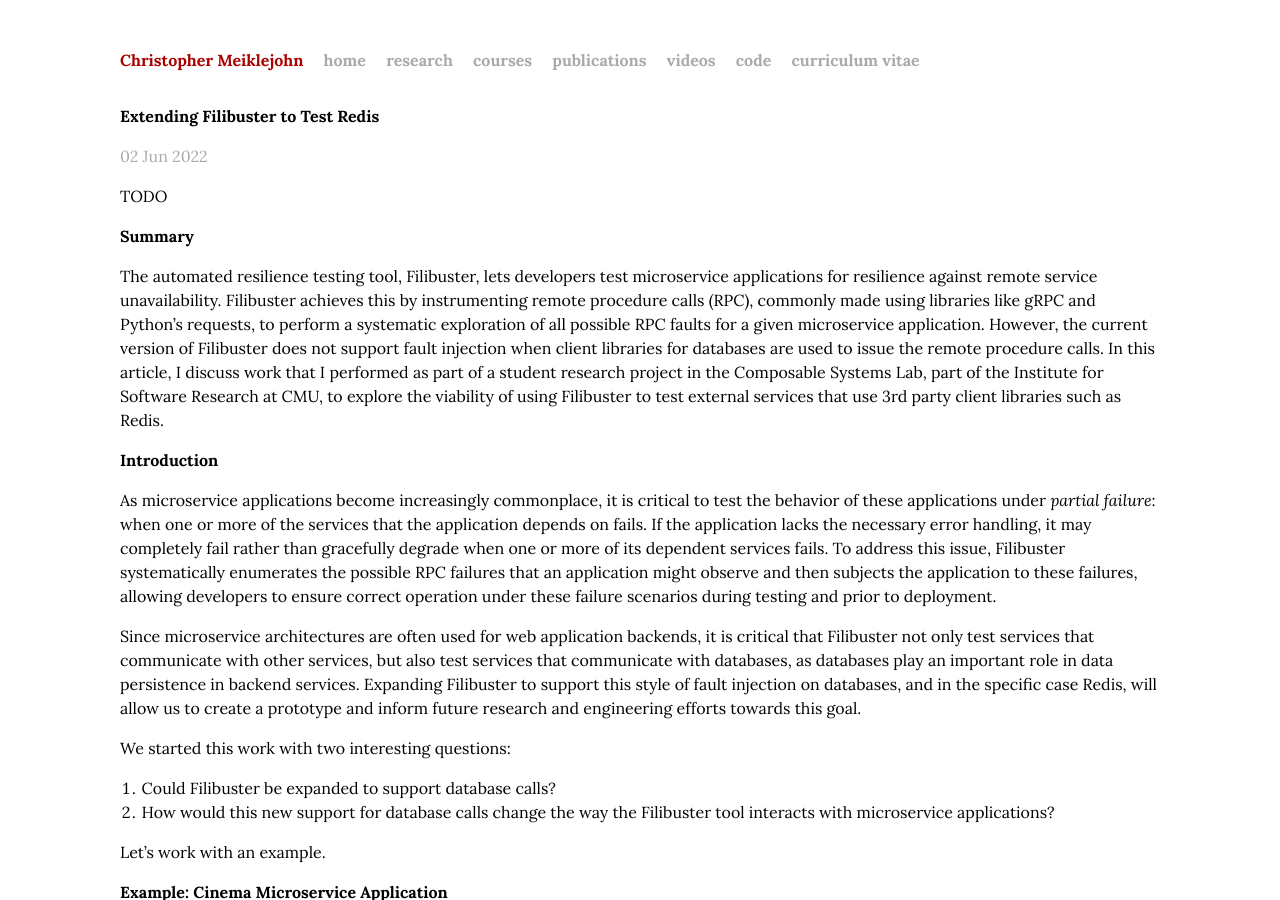
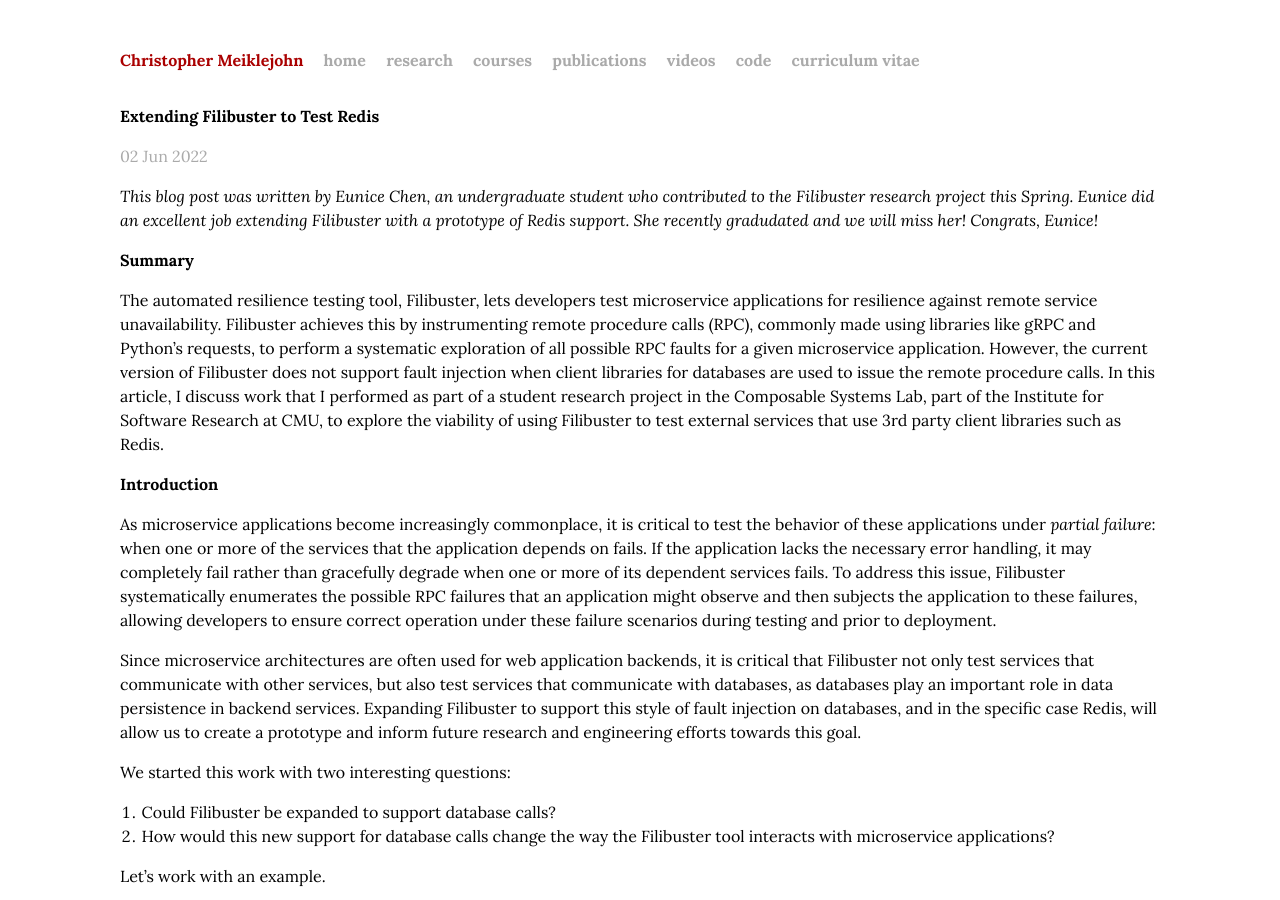
Before and after one commit to cmeiklejohn/cmeiklejohn.github.io, a Jekyll site: the page built from _posts/2022-06-02-extending-filibuster-to-db.markdown, in a window 1280 px wide and 900 px high. Built offline with Jekyll 4.4.1, drawn with Linux system fonts in a browser that asks for light colours; some web fonts are replaced.

Commit message:
Stage new blog post.

```diff
--- a/_posts/2022-06-02-extending-filibuster-to-db.markdown
+++ b/_posts/2022-06-02-extending-filibuster-to-db.markdown
@@ -6,7 +6,7 @@
 group: filibuster
 ---
 
-TODO
+_This blog post was written by Eunice Chen, an undergraduate student who contributed to the Filibuster research project this Spring.  Eunice did an excellent job extending Filibuster with a prototype of Redis support.  She recently gradudated and we will miss her!  Congrats, Eunice!_
 
 # Summary
 
```
